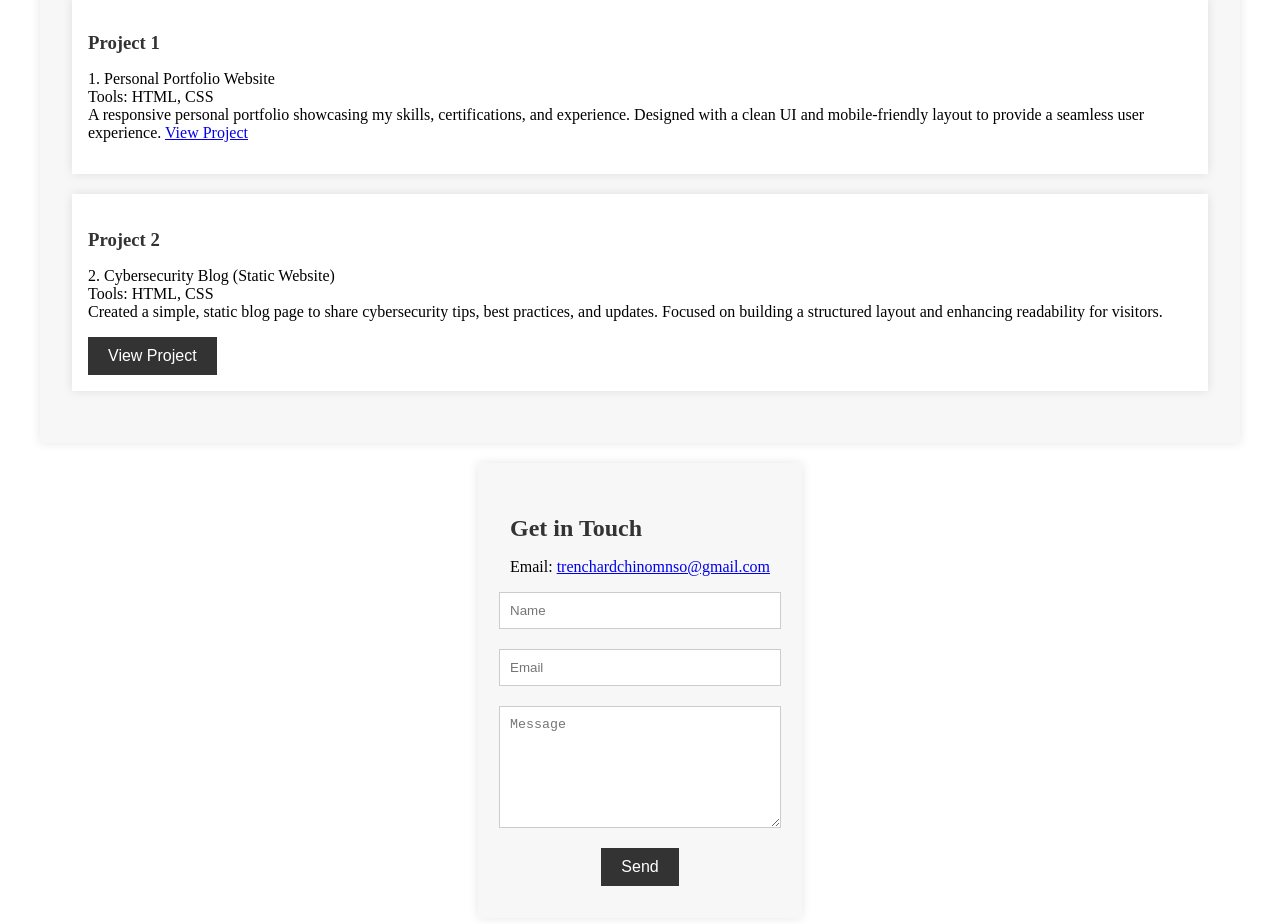
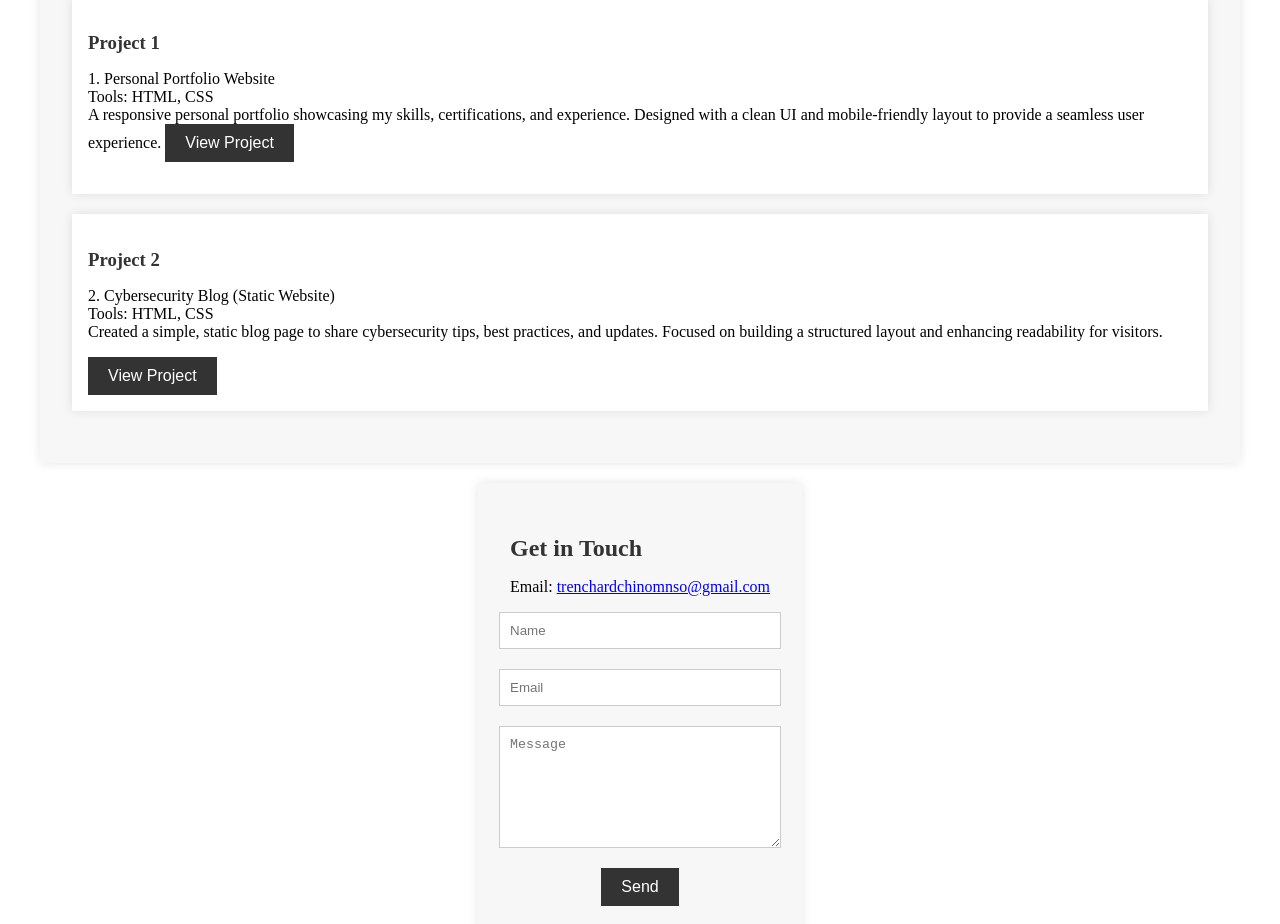
Before and after one commit to nomnso10/trenchard-portfolio-site, a plain HTML site: page index.html in a window 1280 px wide. Shown: the part 800-1724 px from the top of the page. Drawn offline with Linux system fonts and the light colour scheme; a script that the page names is missing.

Commit message:
Made View Project button a clickable link

```diff
--- a/index.html
+++ b/index.html
@@ -47,7 +47,9 @@ I am open to entry-level roles, internships, mentorship opportunities, and profe
 
 <br>Tools: HTML, CSS
 <br>A responsive personal portfolio showcasing my skills, certifications, and experience. Designed with a clean UI and mobile-friendly layout to provide a seamless user experience.
-                <a href="https://nomnso10.github.io/trenchard-portfolio-site/" target="_blank" class="btn">View Project</a>
+                <a href="https://nomnso10.github.io/trenchard-portfolio-site/" target="_blank" style="text-decoration: none;">
+                    <button>View Project</button>
+                  </a>
             </div>
             <div class="project-card">
                 <h3>Project 2</h3>
```
